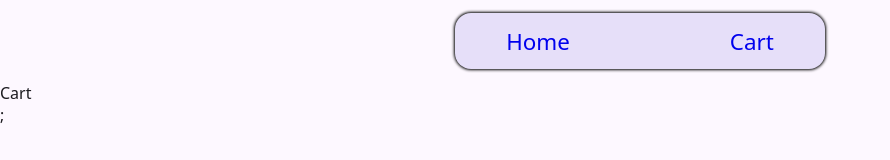
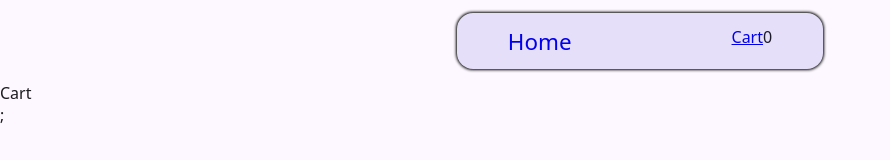
Before and after one commit to ajayfoo/odin-shopping-cart, a React (Vite) app: page /cart in a window 1280 px wide. Shown: the top 160 px of the page, without its empty margins (0-890 px from the left). Built offline with nearby package versions, Linux system fonts and the light colour scheme.

Commit message:
feat: add cartCount prop to MainNavbar

```diff
--- a/src/App.jsx
+++ b/src/App.jsx
@@ -1,12 +1,14 @@
 import { Outlet } from "react-router-dom";
 import MainNavbar from "./components/MainNavbar/MainNavbar";
 import PropTypes from "prop-types";
+import { useState } from "react";
 
 function App({ products }) {
   const onAdd = () => console.log("on add");
+  const [cartCount] = useState(0);
   return (
     <>
-      <MainNavbar />
+      <MainNavbar cartCount={cartCount} />
       <Outlet context={{ products, onAdd }} />
     </>
   );
--- a/src/components/MainNavbar/MainNavbar.jsx
+++ b/src/components/MainNavbar/MainNavbar.jsx
@@ -1,11 +1,21 @@
 import { Link } from "react-router-dom";
 import classes from "./MainNavbar.module.css";
+import PropTypes from "prop-types";
 
-export default function MainNavbar() {
+export default function MainNavbar({ cartCount }) {
   return (
     <nav className={classes["main-nav"]}>
       <Link to="/">Home</Link>
-      <Link to="/cart">Cart</Link>
+      <span className="cart">
+        <Link to="/cart">Cart</Link>
+        <span role="alert" aria-label="shopping cart items count">
+          {cartCount}
+        </span>
+      </span>
     </nav>
   );
 }
+
+MainNavbar.propTypes = {
+  cartCount: PropTypes.number.isRequired,
+};
```
Also changed, not shown: 2 other files (tests, documents, lock files or other folders).
